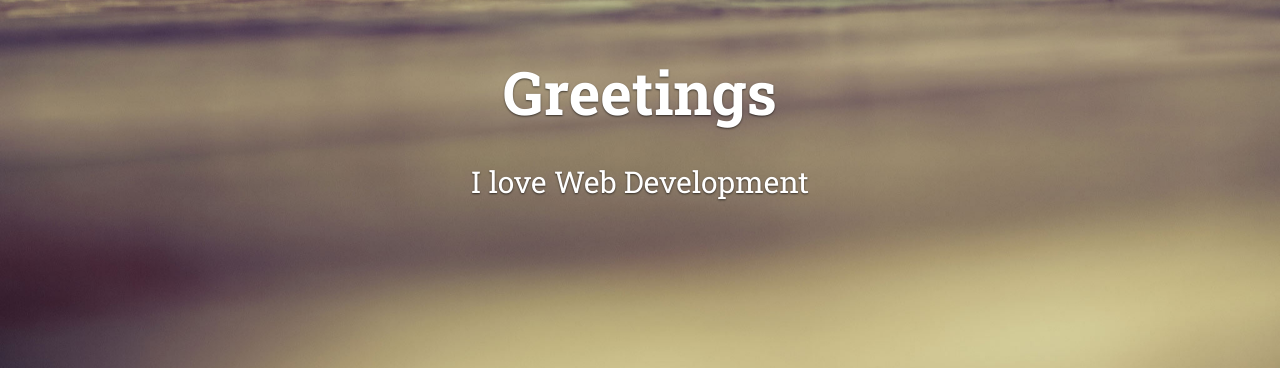
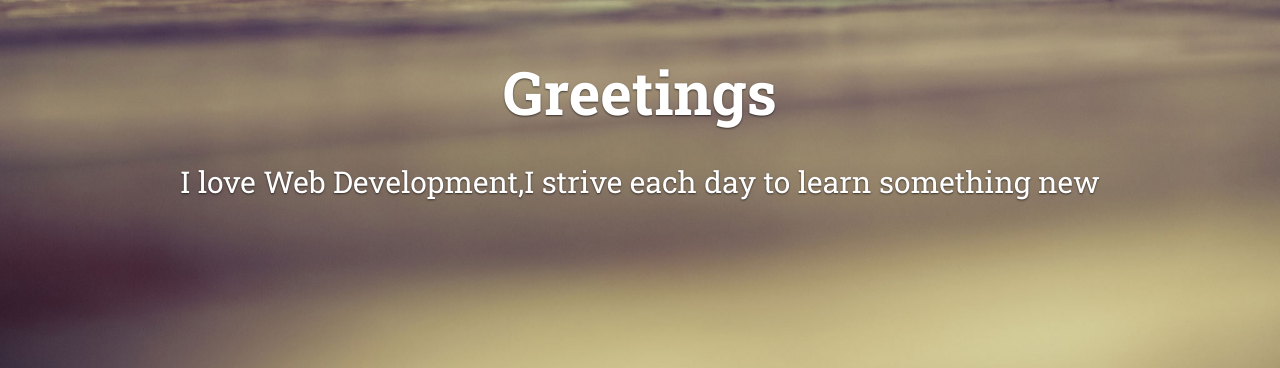
Before and after one commit to KokoChris/projects, a plain HTML site: page index.html in a window 1280 px wide. Shown: the part 432-800 px from the top of the page. Drawn offline with Linux system fonts and the light colour scheme; some packages are replaced by stand-ins of ours.

Commit message:
minor updates

```diff
--- a/index.html
+++ b/index.html
@@ -62,7 +62,7 @@ _________________________________________________________ -->
                                 <img src="img/profile.jpg" alt="logo" width="130">
                             </div>
                             <h1 data-animate="fadeInDown">Greetings</h1>
-                            <h2 data-animate="slideInUp">I love Web Development</h2>
+                            <h2 data-animate="slideInUp">I love Web Development,I strive each day to learn something new</h2>
                         </div>
                     </div>
                 </div>
```
